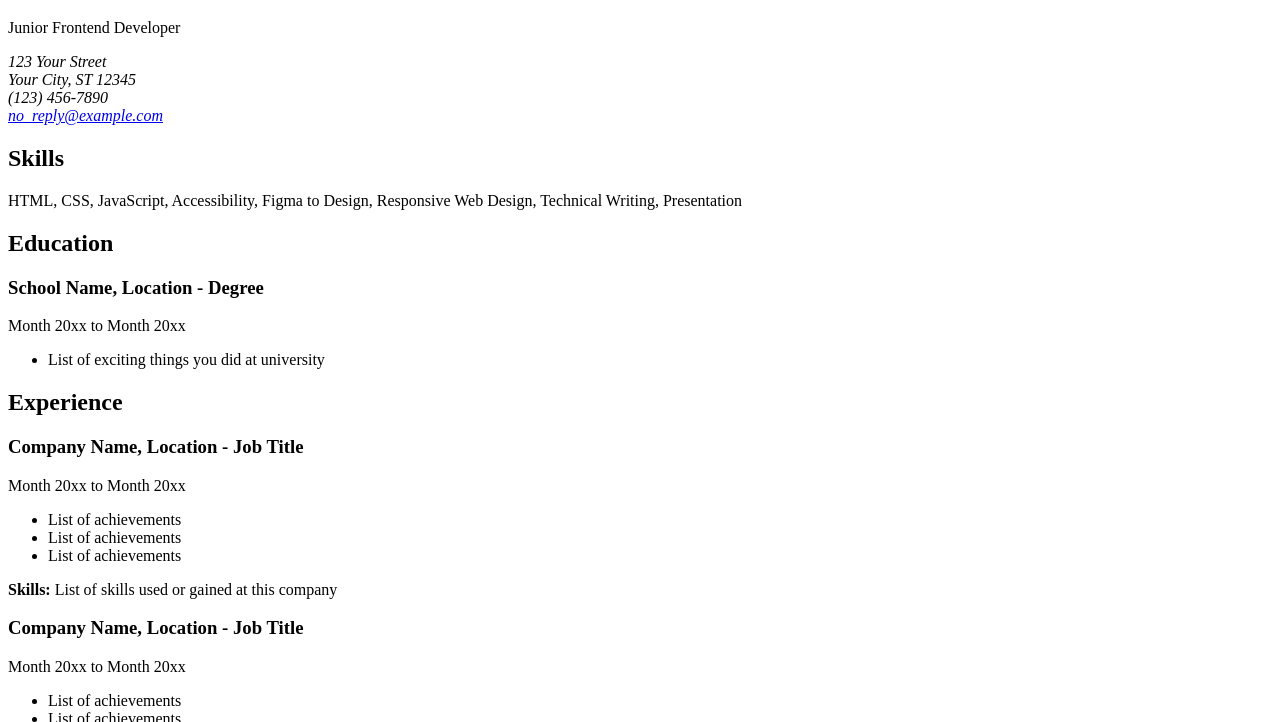
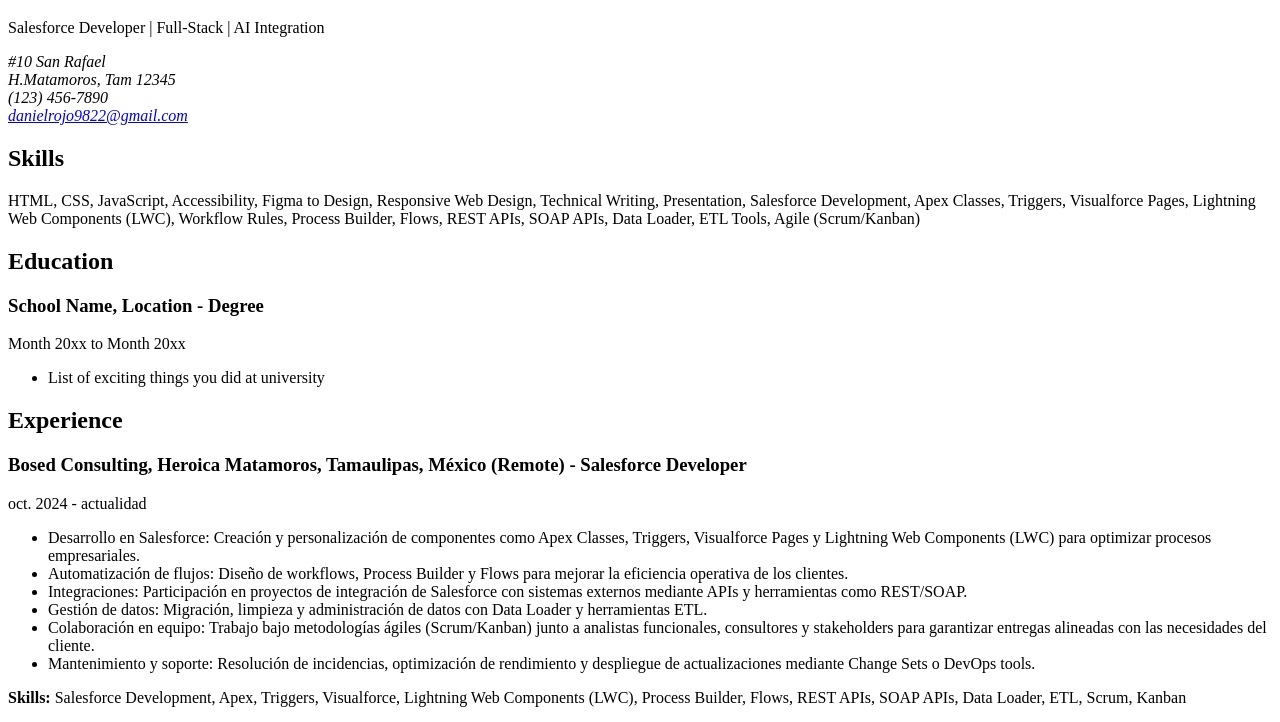
Before and after one commit to danilavida/My-CV, a plain HTML site: page index.html in a window 1280 px wide. Shown: the part 61-783 px from the top of the page. Drawn offline with Linux system fonts and the light colour scheme.

Commit message:
Update CV details for Daniel Davila: enhance job title, address, and skills; add Salesforce experience and achievements.

```diff
--- a/index.html
+++ b/index.html
@@ -39,12 +39,12 @@
     <body>
         <header>
             <h1>Daniel Davila</h1>
-            <p>Junior Frontend Developer</p>
+            <p>Salesforce Developer | Full-Stack | AI Integration</p>
             <address>
-                123 Your Street<br />
-                Your City, ST 12345<br />
+                #10 San Rafael<br />
+                H.Matamoros, Tam 12345<br />
                 (123) 456-7890<br />
-                <a href="mailto:no_reply@example.com">no_reply@example.com</a>
+                <a href="mailto:danielrojo9822@gmail.com">danielrojo9822@gmail.com</a>
             </address>
         </header>
 
@@ -53,7 +53,10 @@
                 <h2>Skills</h2>
                 <p>
                     HTML, CSS, JavaScript, Accessibility, Figma to Design, Responsive Web
-                    Design, Technical Writing, Presentation
+                    Design, Technical Writing, Presentation, Salesforce Development, Apex
+                    Classes, Triggers, Visualforce Pages, Lightning Web Components (LWC),
+                    Workflow Rules, Process Builder, Flows, REST APIs, SOAP APIs, Data
+                    Loader, ETL Tools, Agile (Scrum/Kanban)
                 </p>
             </section>
 
@@ -71,16 +74,47 @@
             <section id="experience">
                 <h2>Experience</h2>
                 <article>
-                    <h3>Company Name, Location - Job Title</h3>
-                    <p>Month 20xx to Month 20xx</p>
+                    <h3>
+                        Bosed Consulting, Heroica Matamoros, Tamaulipas, México (Remote) -
+                        Salesforce Developer
+                    </h3>
+                    <p>oct. 2024 - actualidad</p>
                     <ul>
-                        <li>List of achievements</li>
-                        <li>List of achievements</li>
-                        <li>List of achievements</li>
+                        <li>
+                            Desarrollo en Salesforce: Creación y personalización de
+                            componentes como Apex Classes, Triggers, Visualforce Pages y
+                            Lightning Web Components (LWC) para optimizar procesos
+                            empresariales.
+                        </li>
+                        <li>
+                            Automatización de flujos: Diseño de workflows, Process Builder
+                            y Flows para mejorar la eficiencia operativa de los clientes.
+                        </li>
+                        <li>
+                            Integraciones: Participación en proyectos de integración de
+                            Salesforce con sistemas externos mediante APIs y herramientas
+                            como REST/SOAP.
+                        </li>
+                        <li>
+                            Gestión de datos: Migración, limpieza y administración de datos
+                            con Data Loader y herramientas ETL.
+                        </li>
+                        <li>
+                            Colaboración en equipo: Trabajo bajo metodologías ágiles
+                            (Scrum/Kanban) junto a analistas funcionales, consultores y
+                            stakeholders para garantizar entregas alineadas con las
+                            necesidades del cliente.
+                        </li>
+                        <li>
+                            Mantenimiento y soporte: Resolución de incidencias,
+                            optimización de rendimiento y despliegue de actualizaciones
+                            mediante Change Sets o DevOps tools.
+                        </li>
                     </ul>
                     <p>
-                        <strong>Skills:</strong> List of skills used or gained at this
-                        company
+                        <strong>Skills:</strong> Salesforce Development, Apex, Triggers,
+                        Visualforce, Lightning Web Components (LWC), Process Builder,
+                        Flows, REST APIs, SOAP APIs, Data Loader, ETL, Scrum, Kanban
                     </p>
                 </article>
                 <article>
```
